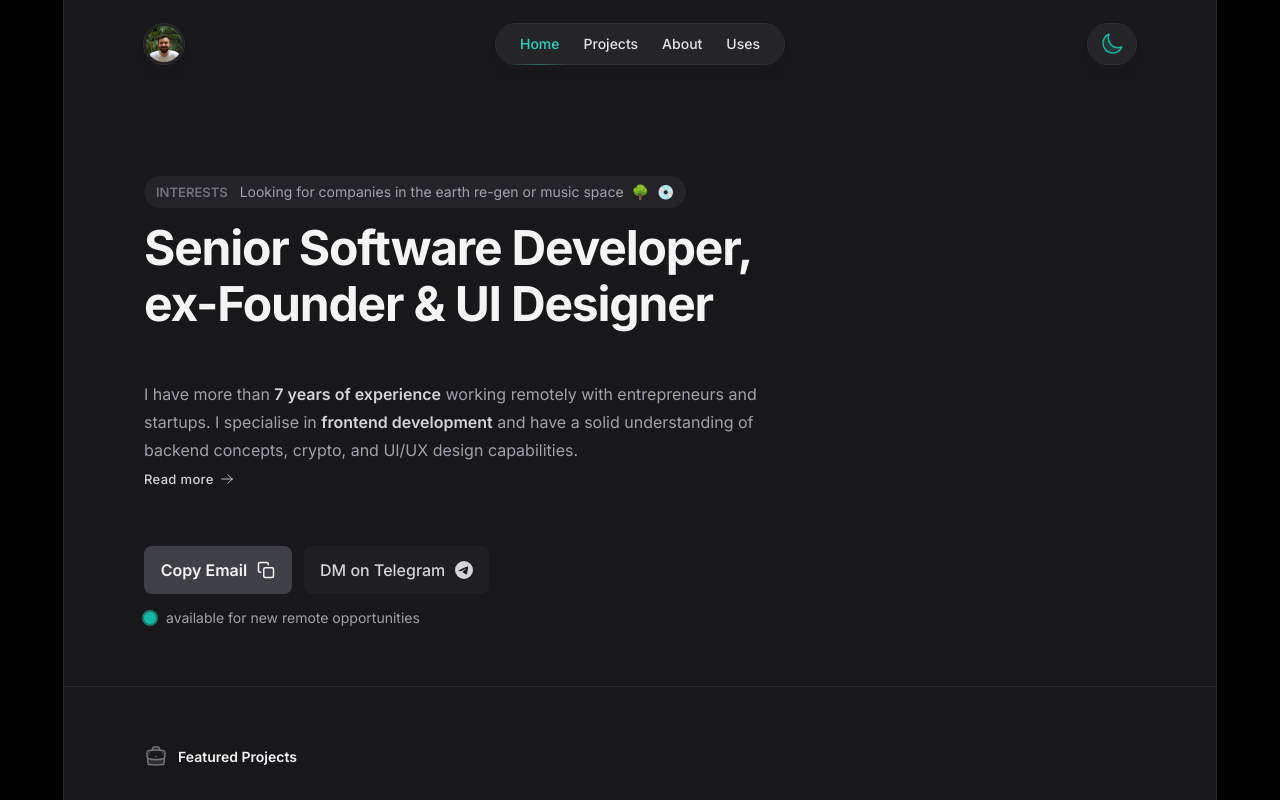
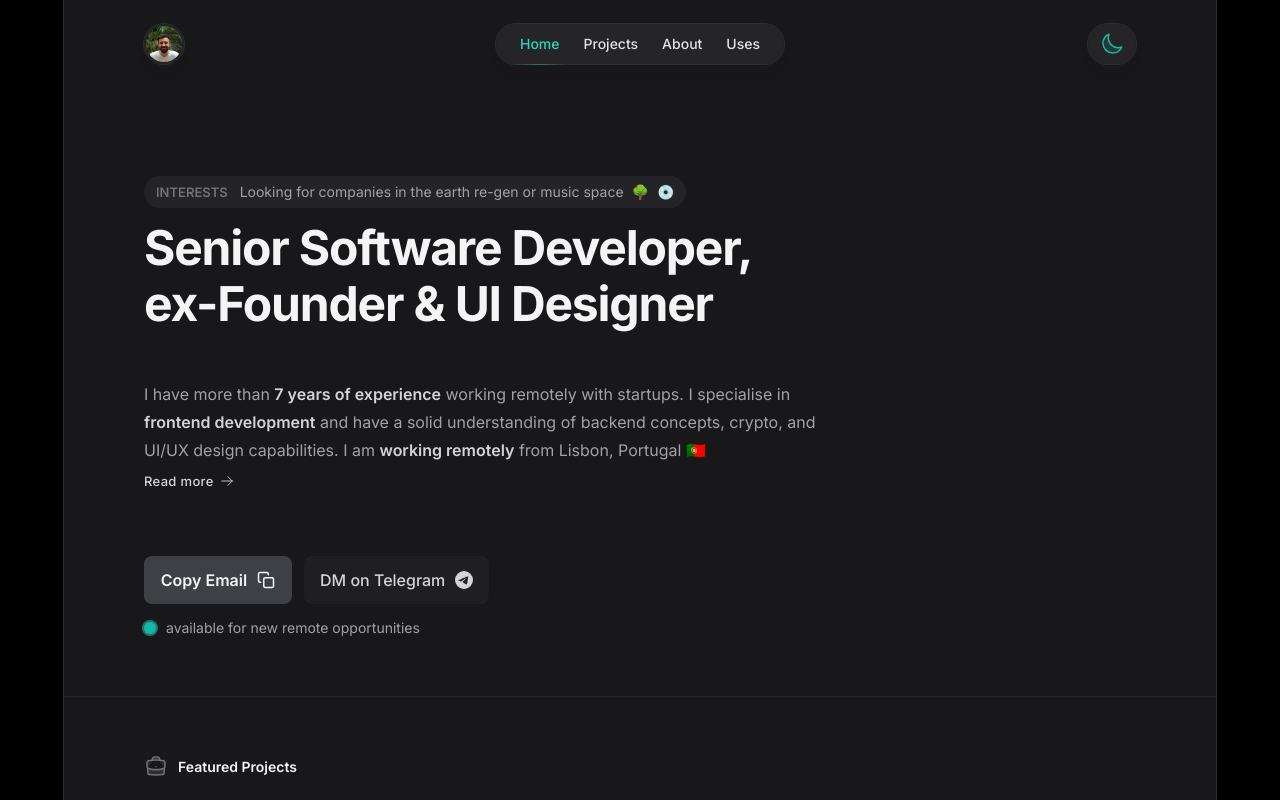
Before and after one commit to CharlyMartin/portfolio, a Next.js app: page / in a window 1280 px wide. Shown: the top 800 px of the page. Built offline with nearby package versions, Linux system fonts and the light colour scheme.

Commit message:
Update short bio

```diff
--- a/src/app/page.tsx
+++ b/src/app/page.tsx
@@ -49,12 +49,12 @@ export default function Home() {
 
           <Title>{bio.headline}</Title>
           <Prose html={bio.short.html} className="standalone mt-8 sm:mt-12" />
-          <SeeMore href="/about" className="mt-2 inline">
+          <SeeMore href="/about" className="mt-2.5 inline">
             Read more
           </SeeMore>
         </div>
 
-        <div className="mt-10 flex flex-wrap gap-3 sm:mt-14">
+        <div className="mt-12 flex flex-wrap gap-3 sm:mt-16">
           <GetEmail />
           <DmOnTelegram />
         </div>
--- a/src/data/bio/short.md
+++ b/src/data/bio/short.md
@@ -5,4 +5,4 @@
 #   - ab testing
 ---
 
-I have more than **7 years of experience** working remotely with entrepreneurs and startups. I specialise in **frontend development** and have a solid understanding of backend concepts, crypto, and UI/UX design capabilities.
+I have more than **7 years of experience** working remotely with startups. I specialise in **frontend development** and have a solid understanding of backend concepts, crypto, and UI/UX design capabilities. I am **working remotely** from Lisbon, Portugal 🇵🇹
```
